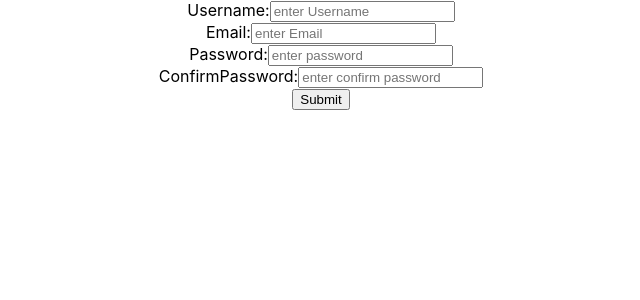
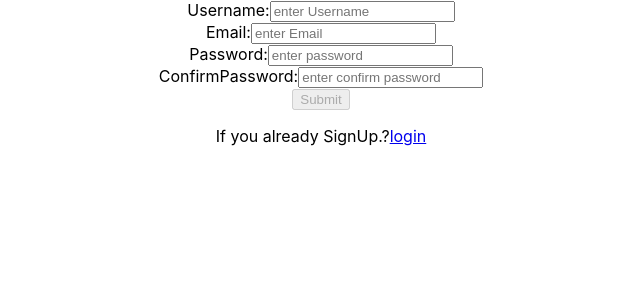
Before and after one commit to rani-vyas/newProject, a React (Create React App) app: page /signup in a window 1280 px wide. Shown: the top 300 px of the page, without its empty margins (319-959 px from the left). Built offline with nearby package versions, Linux system fonts and the light colour scheme.

Commit message:
changes in signup/login

```diff
--- a/src/project1/login.js
+++ b/src/project1/login.js
@@ -4,7 +4,7 @@ import { Link } from "react-router-dom";
 
 export function LoginUser () {
 
-    const [username,setusername] = useState('')
+    const [username,setUsername] = useState('')
     const [email,setEmail] = useState('')
     const [password,setPassword] = useState('')
     const  [error,setError] = useState('')
@@ -12,7 +12,7 @@ export function LoginUser () {
     const [emailError,setEmailError] =useState('')
     const [passwordError,setPasswordError]= useState('')
     const [message,setmessage] = useState('')
-   const [isDisable,setisDisable] = useState(true)
+   const [isFormDisable,setisFormDisable] = useState(true)
 
 
  const data = JSON.stringify({
@@ -20,42 +20,21 @@ export function LoginUser () {
     email:email,
     password:password
 })
-    const login = async() =>{
+    const login = async(e) =>{
+        e.preventDefault();
 
-        if(username === username || email === email || password === password){
-            setmessage(username + ' is successfully login!')
-            setisDisable(false)
-        }
 
-        if(!username || username !== username ){
-            setusernameError('This username does not exist!')
-        }
+            //setisFormDisable(false)
 
         if(!email || email !== email){
             setEmailError('Check Your email!')
         }
 
         if( password !== password){
-            setPasswordError('This Field is required!')
+            setPasswordError('Check your password')
         }
-        if(!username && !email && !password){
-            setusernameError('This Field is required')
-            setEmailError('This Field is required')
-            setPasswordError('This Field is required')
-        }
-        if(!username){
-            setusernameError('This Field is required')
-        }
-        if(!email){
-            setEmailError('This Field is required')
-        }
-        if(!password){
-            setPasswordError('This Field is required')
-        }
-        if(username === '' || email === '' || password === ''){
-            setError('fill this blank fields.')
-        }
-            try{
+
+        try{
             const logindata = await axios({
                     'url':'http://127.0.0.1:8000/login/',
                     'method' : 'POST',
@@ -73,23 +52,63 @@ export function LoginUser () {
             else{
                 console.log('no token!')
             }
+
+            if(username && email && password && password){
+                setmessage('User Successfully login.')
+             }
+
         }catch(error){
             console.error('error',error)
+            if(error.response && error.response.data && error.response.data.username){
+                    setusernameError(error.response.data.username)
+            }
+            if(error.response && error.response.data && error.response.data.email){
+                setEmailError(error.response.data.email)
+            }
+            if(error.response && error.response.data && error.response.data.password){
+                setPasswordError(error.response.data.password)
+            }
+           if( error.response.data && error.response.data.non_field_errors){
+                setError(error.response.data.non_field_errors)
+            }
         }
     }
+    const handleChangeUsername = (e) =>{
+        setUsername(e.target.value)
+         setisFormDisable(!e.target.value || !email || !password)
+         if(username !== username){
+            setisFormDisable(true)
+         }
+
+     }
+     const handleChangeEmail = (e) =>{
+        setEmail(e.target.value)
+        setisFormDisable(!username || !e.target.value || !password )
+        if(email !== '/^[^\s@]+@[^\s@]+\.[^\s@]+$/'){
+            setisFormDisable(true)
+        }
+
+      }
+     const handleChangePassword = (e) =>{
+             setPassword( e.target.value)
+             setisFormDisable(!username || !email || !e.target.value )
+            if(password !== password){
+                setisFormDisable(true)
+            }
+         }
 
 
     return(
         <>
         <div>
             <form>
-
             <label>Enter Username:</label>
             <input
             type="text"
             placeholder="username"
             value={username}
-            onChange={(e) => setusername(e.target.value)} />
+            onChange={handleChangeUsername}
+            />
             <br/>
             {usernameError && <p style={{color:'red'}}>{usernameError}</p>}
             <label>Enter Email:</label>
@@ -97,8 +116,7 @@ export function LoginUser () {
             type="email"
             placeholder="email"
             value={email}
-            onError={setEmailError}
-            onChange={(e) => setEmail(e.target.value)}/>
+            onChange={handleChangeEmail}/>
             <br/>
             {emailError && <p style={{color: 'red'}}>{emailError}</p>}
             <label>Enter Password:</label>
@@ -106,16 +124,13 @@ export function LoginUser () {
             type="password"
             placeholder="password"
             value={password}
-            onError={setPasswordError}
-            onChange={(e) => setPassword(e.target.value)}/>
+            onChange={handleChangePassword }/>
             <br/>
             {passwordError && <p style={{color : 'red'}}>{passwordError}</p>}
 
-            <button type="button" onClick={login}  onChange={setisDisable}>Login</button>
-
-           {username && email && password&&
-            <p type="text" style={{color:'green'}}>{message}</p>  }
-
+            <button type="button" onClick={login} disabled={isFormDisable} >Login</button>
+            {error && <p style={{color:'red'}}>{error}</p>}
+            {message && <p style={{color:'green'}}>{message}</p>}
         </form>
 
         </div>
--- a/src/project1/signup.js
+++ b/src/project1/signup.js
@@ -1,9 +1,10 @@
+import { isDisabled } from "@testing-library/user-event/dist/utils";
 import axios from "axios";
 import React, { useEffect, useState } from "react";
 import { Link } from "react-router-dom";
 
 export function SignUp () {
-   //debugger
+  // debugger
 const [username,setUsername] = useState('')
 const [email,setEmail] = useState('')
 const [password1,setPassword1] = useState('')
@@ -13,7 +14,8 @@ const [usernameError,setUsernameError] = useState('')
 const [emailError,setemailError] = useState('')
 const [password1Error,setPassword1Error] = useState('')
 const [password2Error,setPassword2Error] = useState('')
-const [signupSuccess,setsignupSuccess]= useState('')
+const [message,setsignupmessage]= useState('')
+const [isFormDisabled,setFormDisabled] = useState(true);
 
 
 const data = JSON.stringify({
@@ -23,65 +25,85 @@ const data = JSON.stringify({
     password2:password2
 })
 
- const handleSignup = async() =>{
-    debugger
 
-   /*if(!username && !email && !password1 && !password1 && !password2){
 
+ const handleSignup = async(e) =>{
+    e.preventDefault();
+    /*if(email.matchAll !== '/^[^\s@]+@[^\s@]+\.[^\s@]+$/'){
+        setemailError('This Email is not valid')
+    }
+
+    if(password1 !== password2){
+        seterror('password does not match with confirm password')
+    }
+    if(!password1.length < 8 && password1 !== '/^(?=.*[a-z])(?=.*[A-Z])(?=.*\d)(?=.*[!@#$%^&*()_+])[A-Za-z\d!@#$%^&*()_+]{8,}$/' ){
+        setPassword1Error('password length should be 8.one uppercase,one lowercase,special characters must be included.')
+    }
+
+    if(!username || !email || !password1 || !password2){
+        setUsernameError('This is required.')
+        setemailError('This is required.')
+        setPassword1Error('This is required.')
+        setPassword2Error('This is required.')
     }*/
-    debugger;
-    //console.log("Data:",data)
         try{
             const user = await axios({
                 'url': 'http://127.0.0.1:8000/register/',
                 'method': 'POST',
                 'headers': {
                             "Content-Type":'application/json',
-                            'Accept':'application/json'
+                            Accept:'application/json'
                         },
-                        'data':data
+                        data:data
             })
-            return user
+           // return user
+           console.log(user)
 
-
+           if(username && email && password1 && password2){
+            setsignupmessage('User Signup Successfully.')
+           }
         }catch(error){
+            debugger;
+        console.log(error)
+        if(error.response && error.response.data && error.response.data.username){
+            setUsernameError(error.response.data.username);
+        }
         if (error.response && error.response.data && error.response.data.email) {
             setemailError(error.response.data.email);
         }
         if(error.response && error.response.data && error.response.data.password1){
             setPassword1Error(error.response.data.password1)
         }
-
-
-              if( username){
-                setUsernameError('This username is already exist.')
+        if(error.response && error.response.data && error.response.data.password2){
+            setPassword2Error(error.response.data.password2)
         }
-                if( email.matchAll  !== '/^[^\s@]+@[^\s@]+\.[^\s@]+$/' ){
-            setemailError('Enter a correct Email address!')
-                }
-               if(password1.length < 8 || password1.matchAll === '/^(?=.*[a-z])(?=.*[A-Z])(?=.*\d)(?=.*[!@#$%^&*()_+])[A-Za-z\d!@#$%^&*()_+]{8,}$/'){
-                setPassword1Error('password is too week and Does not match with its requirements')
-
-               }
-               if(password1 !== password2 ){
-                setPassword2Error('The two password fields did not match.')
-
-               }
-               if(!username  || !email || !password1 || !password2){
-                setUsernameError('This filed is required.')
-                setemailError('This filed is required.')
-                setPassword1Error('This field is required.')
-                setPassword2Error('This field is required.')
-
+        if(error.response && error.response.data && error.response.data.non_field_errors){
+            seterror(error.response.data.non_field_errors)
         }
 
-               if(username && email && password1 && password2){
-                setsignupSuccess('User Signup successFully!')
         }
     }
 
+    const handleChangeUsername = (e) =>{
+       setUsername(e.target.value)
+        setFormDisabled(!e.target.value || !email || !password1 || !password2)
     }
-
+    const handleChangeEmail = (e) =>{
+       setEmail(e.target.value)
+       setFormDisabled(!username || !e.target.value || !password1 || !password2)
+      /* let emailRegex = /[a-z0-9]+@[a-z]+\.[a-z]{2,3}/;
+      if (!emailRegex.test(email)) {
+        setemailError("this is not valid email address!")
+      }*/
+    }
+    const handleChangePassword1 = (e) =>{
+            setPassword1(e.target.value)
+            setFormDisabled(!username || !email || !e.target.value || !password2)
+        }
+    const handleChangePassword2 = (e) =>{
+            setPassword2( e.target.value)
+            setFormDisabled(!username || !email || !password1 || !e.target.value )
+     }
     return(
         <>
         <div>
@@ -90,7 +112,7 @@ const data = JSON.stringify({
                 <input
                 type="text"
                 value={username}
-                onChange={(e) => setUsername(e.target.value)}
+                 onChange={handleChangeUsername}
                 placeholder="enter Username"
                 required
                 />
@@ -98,7 +120,7 @@ const data = JSON.stringify({
                 {usernameError && <p style={{color:'red'}}>{usernameError}</p>}
                 <label>Email:</label>
                 <input type="email"
-                onChange={(e) =>setEmail(e.target.value)}
+                onChange={handleChangeEmail}
                 value={email}
                 placeholder="enter Email"
                 required
@@ -107,7 +129,7 @@ const data = JSON.stringify({
                 {emailError && <p style={{ color: "red"}}>{emailError}</p>}
                 <label>Password:</label>
                 <input type="password"
-                onChange={(e) => setPassword1(e.target.value)}
+                onChange={handleChangePassword1}
                 value={password1}
                 placeholder="enter password"
                 required
@@ -116,7 +138,7 @@ const data = JSON.stringify({
                 {password1Error && <p style={{ color: "red" }}>{password1Error}</p>}
                 <label>ConfirmPassword:</label>
                 <input type="password"
-                onChange={(e)=>setPassword2(e.target.value)}
+                onChange={handleChangePassword2}
                 value={password2}
                 placeholder="enter confirm password"
                 required
@@ -124,14 +146,11 @@ const data = JSON.stringify({
                 <br/>
                 {password2Error && <p style={{color:'red'}}>{password2Error}</p>}
 
-                {signupSuccess && (
-            <div style={{ color: "green" }}>
-              <p>{signupSuccess}</p>
-            </div>
-          )? (<p>{error}</p>) : ''}
-                <button type="button" onClick={handleSignup}>Submit</button>
+                <button type="button" onClick={handleSignup} disabled={isFormDisabled}>Submit</button>
+                {error && <p style={{color:'red'}}>{error}</p>}
+                {message && <p style={{color:'green'}}>{message}</p>}
             </form>
-
+           <p>If you already SignUp.?<Link to='/login'>login</Link></p>
         </div>
         </>
     )
```
Lines whose indentation alone changed are shown as unchanged.
